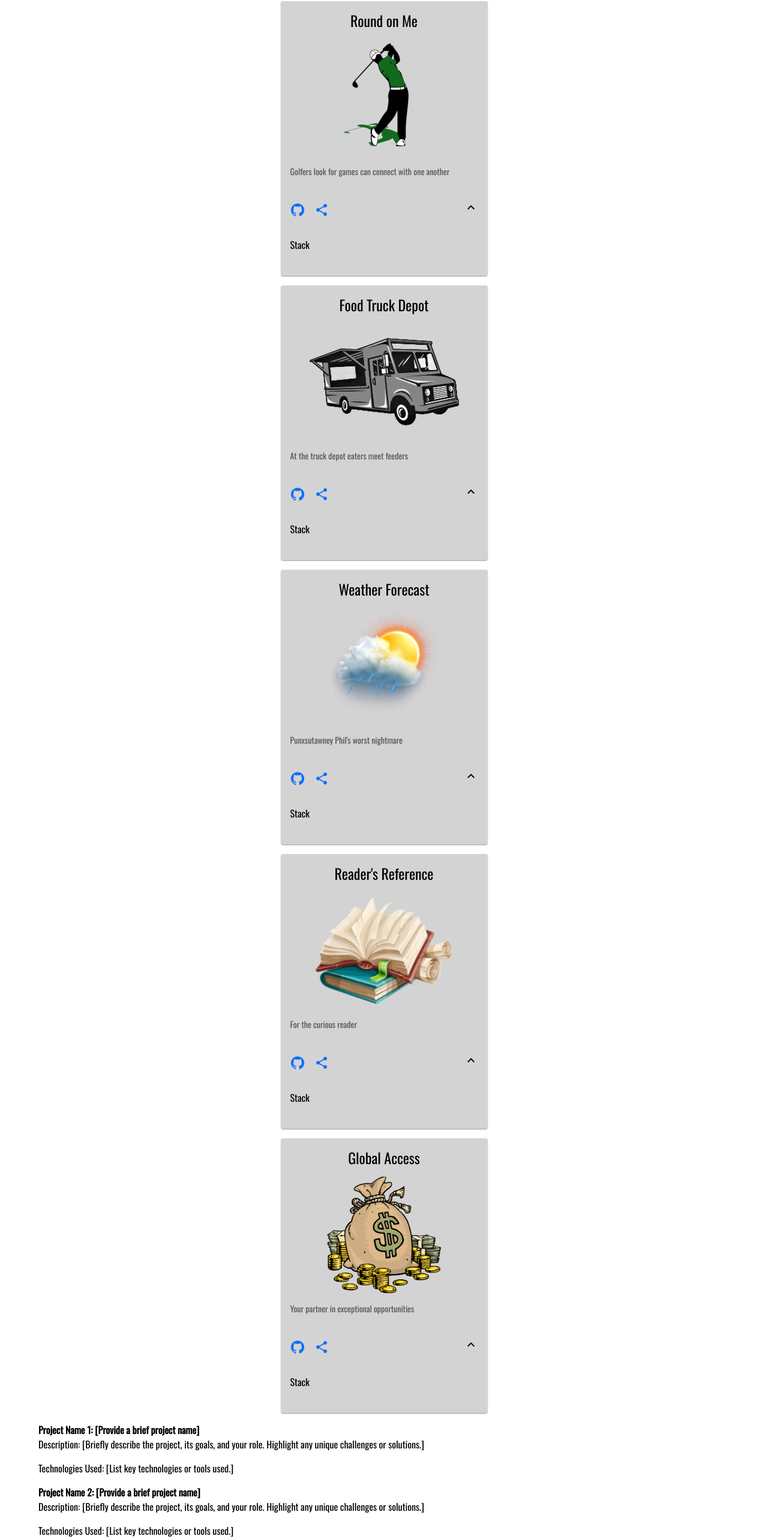
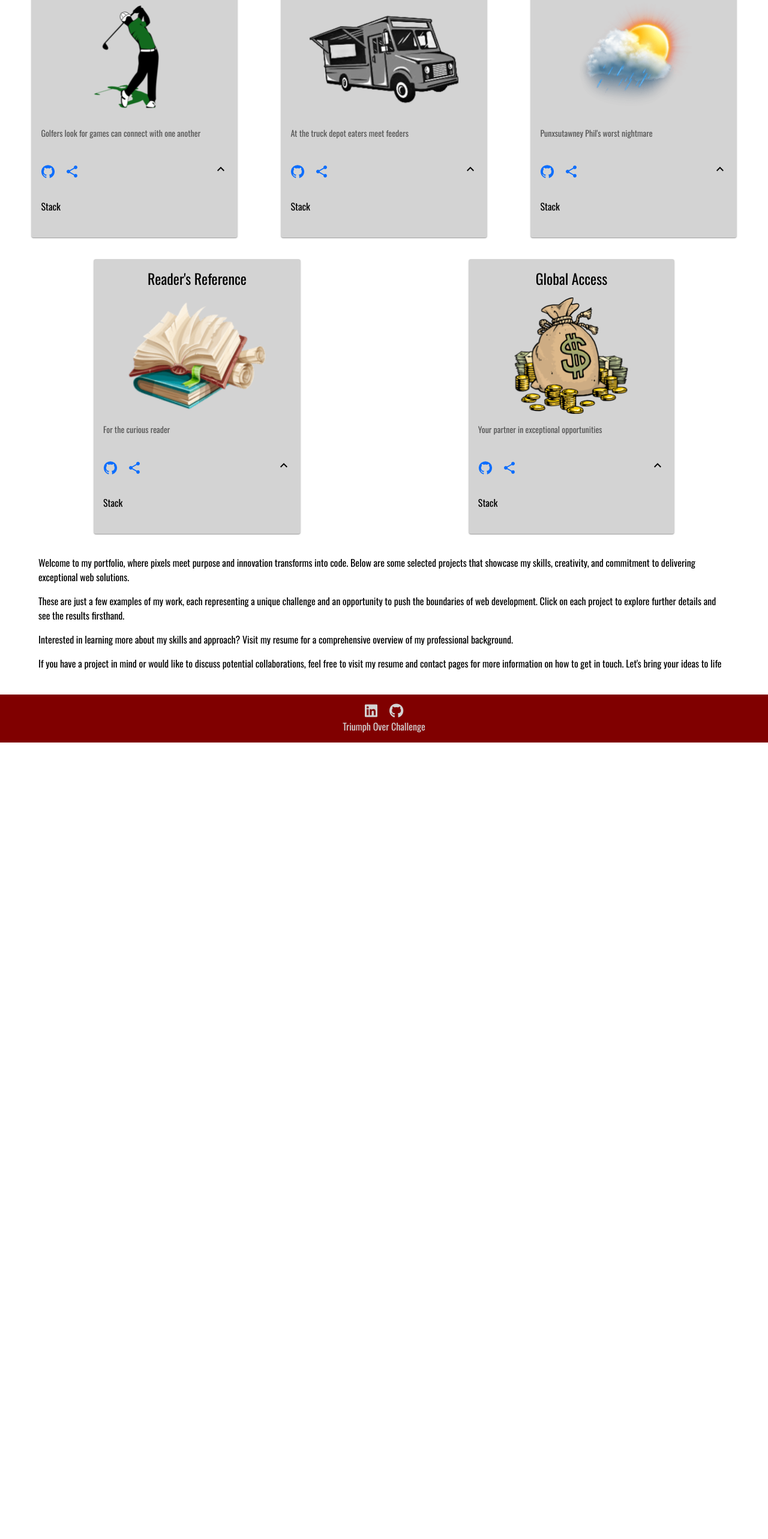
Before and after one commit to jabrams513/react-portfolio, a React (Vite) app: page /portfolio in a window 1280 px wide. Shown: the part 211-2777 px from the top of the page at 60% size. After the commit the page ends 1449 px from the top, so only its background shows below. Built offline with nearby package versions, Linux system fonts and the light colour scheme; a web font is replaced by a local one.

Commit message:
improved spacing between projects and responsiveness

```diff
--- a/src/pages/Portfolio.jsx
+++ b/src/pages/Portfolio.jsx
@@ -1,4 +1,4 @@
-import Project from '../components/Project'
+import Project from '../components/Project';
 
 export default function Portfolio() {
   const projects = [
@@ -7,34 +7,24 @@ export default function Portfolio() {
     { title: "Weather Forecast", description: "Punxsutawney Phil's worst nightmare", github: "https://github.com/jabrams513/five-day-weather-forecast", deployed: "https://jabrams513.github.io/five-day-weather-forecast/", image: "pic3", stack: "Stack" },
     { title: "Reader's Reference", description: "For the curious reader", github: "https://github.com/jabrams513/readers-reference", deployed: "https://jabrams513.github.io/readers-reference/", image: "pic4", stack: "Stack" },
     { title: "Global Access", description: "Your partner in exceptional opportunities", github: "Link", deployed: "https://www.globalaccesscsg.com/", image: "pic5", stack: "Stack" },
-  ]
+  ];
+
   return (
     <div>
       <h1 style={{ textAlign: 'center' }} className="pb-2 mx-5">Portfolio</h1>
-      <p className="pb-2 mx-5">
+      <div className="d-flex flex-wrap justify-content-around">
+        {projects.map((project, index) => (
+          <div key={`project-${project.title}`} style={{ marginBottom: '20px' }}>
+            <Project project={project} />
+          </div>
+        ))}
+      </div>
+      <div className="pb-2 mx-5">
         <p>Welcome to my portfolio, where pixels meet purpose and innovation transforms into code. Below are some selected projects that showcase my skills, creativity, and commitment to delivering exceptional web solutions.</p>
-
-        {projects.map(project => (
-          <Project project={project} key={`project-${project.title}`} />
-        ))}
-
-
-        <strong>Project Name 1: [Provide a brief project name]</strong>
-        <p>Description: [Briefly describe the project, its goals, and your role. Highlight any unique challenges or solutions.]</p>
-        <p>Technologies Used: [List key technologies or tools used.]</p>
-
-        <strong>Project Name 2: [Provide a brief project name]</strong>
-        <p>Description: [Briefly describe the project, its goals, and your role. Highlight any unique challenges or solutions.]</p>
-        <p>Technologies Used: [List key technologies or tools used.]</p>
-
-        <strong>Project Name 3: [Provide a brief project name]</strong>
-        <p>Description: [Briefly describe the project, its goals, and your role. Highlight any unique challenges or solutions.]</p>
-        <p>Technologies Used: [List key technologies or tools used.]</p>
-
         <p>These are just a few examples of my work, each representing a unique challenge and an opportunity to push the boundaries of web development. Click on each project to explore further details and see the results firsthand.</p>
         <p>Interested in learning more about my skills and approach? Visit my resume for a comprehensive overview of my professional background.</p>
-        <p>If you have a project in mind or would like to discuss potential collaborations, I'm just an email away at [your.email@example.com]. Let's bring your ideas to life!</p>
-      </p>
+        <p>If you have a project in mind or would like to discuss potential collaborations, feel free to visit my resume and contact pages for more information on how to get in touch. Let's bring your ideas to life</p>
+      </div>
     </div>
   );
 }
```
